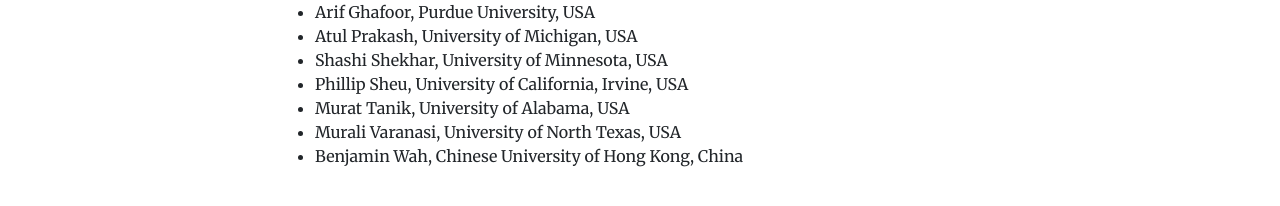
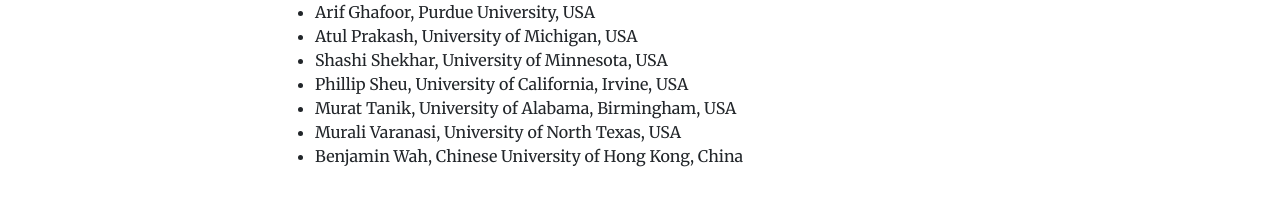
Before and after one commit to ieee-aike/2018, a Jekyll site: the page built from award.md, in a window 1280 px wide and 900 px high, scrolled down 986 px. Shown: the part 588-794 px from the top of the window. Built offline with Jekyll 4.4.1, drawn with Linux system fonts in a browser that asks for light colours.

Commit message:
Update award.md

```diff
--- a/award.md
+++ b/award.md
@@ -31,6 +31,6 @@
 - Atul Prakash, University of Michigan, USA
 - Shashi Shekhar, University of Minnesota, USA
 - Phillip Sheu, University of California, Irvine, USA
-- Murat Tanik, University of Alabama, USA
+- Murat Tanik, University of Alabama, Birmingham, USA
 - Murali Varanasi, University of North Texas, USA
 - Benjamin Wah, Chinese University of Hong Kong, China
```
